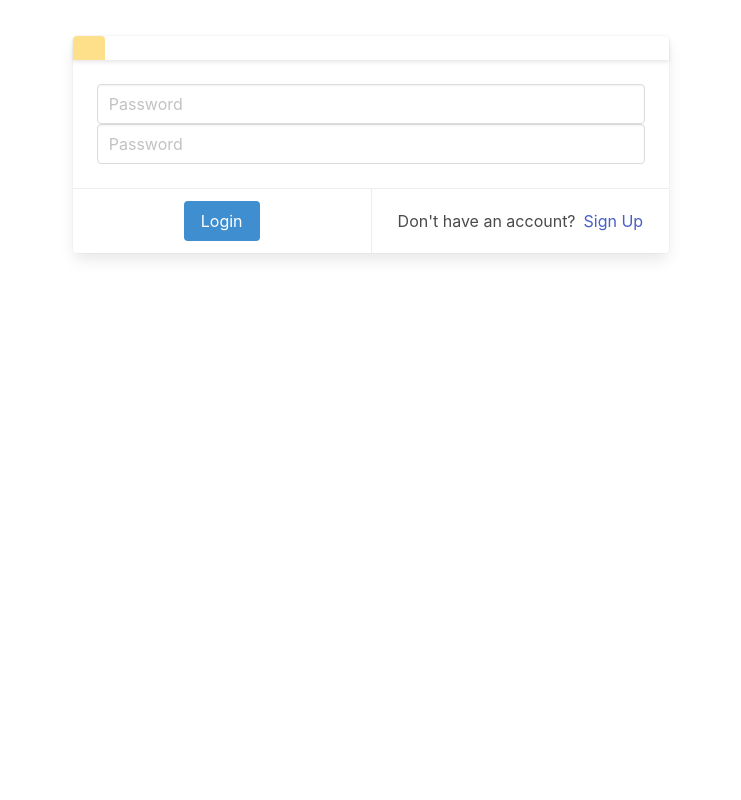
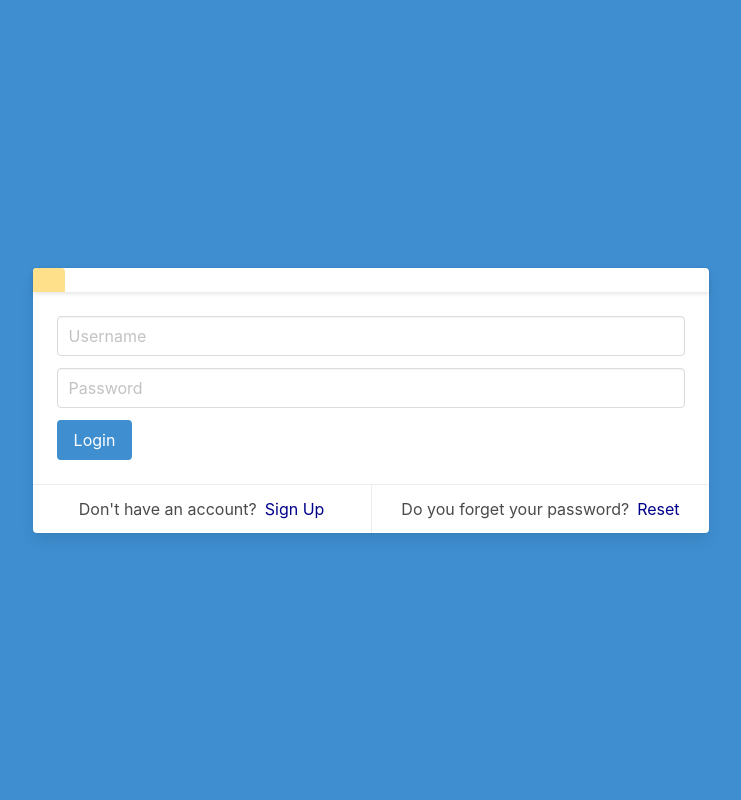
Before and after one commit to uysalserkan/Python-Topics, a Django app: page /login/ in a window 1280 px wide. Shown: the whole page, without its empty margins (269-1010 px from the left). Run offline with Django 3.2, Linux system fonts and the light colour scheme.

Commit message:
PASSWORD RESET

```diff
--- a/Django Apps/Customer_Manage/main/templates/src/login.html
+++ b/Django Apps/Customer_Manage/main/templates/src/login.html
@@ -1,26 +1,24 @@
 <!DOCTYPE html>
 <html>
+
 <head>
 	<meta charset="utf-8" />
 	<meta name="viewport" content="width=device-width, initial-scale=1" />
 	<title>Login</title>
-		<link
-			rel="stylesheet"
-			href="https://cdn.jsdelivr.net/npm/bulma@0.9.2/css/bulma.min.css"
-		/>
+	<link rel="stylesheet" href="https://cdn.jsdelivr.net/npm/bulma@0.9.2/css/bulma.min.css" />
 </head>
+
 <body>
 	<form method="POST" action="">
 		{% csrf_token %}
-			<section class="section px-2">
+		<section class="hero px-2 is-info is-fullheight">
+			<div class="hero-body">
 				<div class="container">
 					<div class="columns is-centered">
 						<div class="card">
 							<div class="card-header is-centered">
 								<article class="message is-warning">
-									<div
-										class="message-header has-text-centered"
-									>
+									<div class="message-header has-text-centered">
 										{% for message in messages %}
 										<p id="messages">{{message}}</p>
 										{% endfor %}
@@ -28,41 +26,30 @@
 								</article>
 							</div>
 							<div class="card-content">
-								<input
-									class="input"
-									type="username"
-									name="username"
-									placeholder="Password"
-									required
-								/>
-								<input
-									class="input"
-									type="password"
-									name="password"
-									placeholder="Password"
-									required
-								/>
+								<input class="input mb-3" type="username" name="username" placeholder="Username"
+									required />
+								<input class="input mb-3" type="password" name="password" placeholder="Password"
+									required />
+								<button class="button is-info" type="submit">
+									Login
+								</button>
 							</div>
 							<footer class="card-footer">
 								<p class="card-footer-item">
-									<button
-										class="button is-info"
-										type="submit"
-									>
-										Login
-									</button>
+									Don't have an account?
+									<a href="{% url 'register' %}" class="ml-2" style="color: darkblue;">Sign Up</a>
 								</p>
 								<p class="card-footer-item">
-									Don't have an account?
-									<a href="{% url 'register' %}" class="ml-2"
-										>Sign Up</a
-									>
+									Do you forget your password?
+									<a href="{% url 'reset_password' %}" class="ml-2" style="color: darkblue;">Reset</a>
 								</p>
 							</footer>
+						</div>
 					</div>
 				</div>
 			</div>
 		</section>
 	</form>
 </body>
+
 </html>
--- a/Django Apps/Customer_Manage/main/urls.py
+++ b/Django Apps/Customer_Manage/main/urls.py
@@ -1,4 +1,5 @@
 from django.urls import path
+from django.contrib.auth import views as auth_views
 from . import views
 
 urlpatterns = [
@@ -15,4 +16,36 @@
     path("delete-order/<str:order_id>", views.deleteOrder, name="delete-order"),
     path("user/", views.userPage, name="user"),
     path("settings/", views.accountSettings, name="user_settings"),
+
+    # Reset Password sections..
+    path(
+        "reset_password",
+        auth_views.PasswordResetView.as_view(
+            # buraya custom html dosyaları gelebilir, eğer gelmezse default olarak eklenen sayfa gelecektir.
+        ),
+        name="reset_password",
+    ),
+    path(
+        "reset_password_sent",
+        auth_views.PasswordResetDoneView.as_view(
+            # buraya custom html dosyaları gelebilir, eğer gelmezse default olarak eklenen sayfa gelecektir.
+        ),
+        name="password_reset_done",
+    ),
+    path(
+        "reset/<uidb64>/<token>",
+        auth_views.PasswordResetConfirmView.as_view(
+            # buraya custom html dosyaları gelebilir, eğer gelmezse default olarak eklenen sayfa gelecektir.
+        ),
+        name="passowrd_reset_confirm",
+    ),
+    path(
+        "complete",
+        auth_views.PasswordResetCompleteView.as_view(
+            # buraya custom html dosyaları gelebilir, eğer gelmezse default olarak eklenen sayfa gelecektir.
+        ),
+        name="password_reset_complete",
+    ),
 ]
+
+# ! settings.py dosyasındaki STMP configuration kısmını düzenleyip kullanabiliriz.
```
Also changed, not shown: Django Apps/Customer_Manage/Customer_Manage/settings.py (+12 -0 lines). Lines whose indentation alone changed are shown as unchanged.
